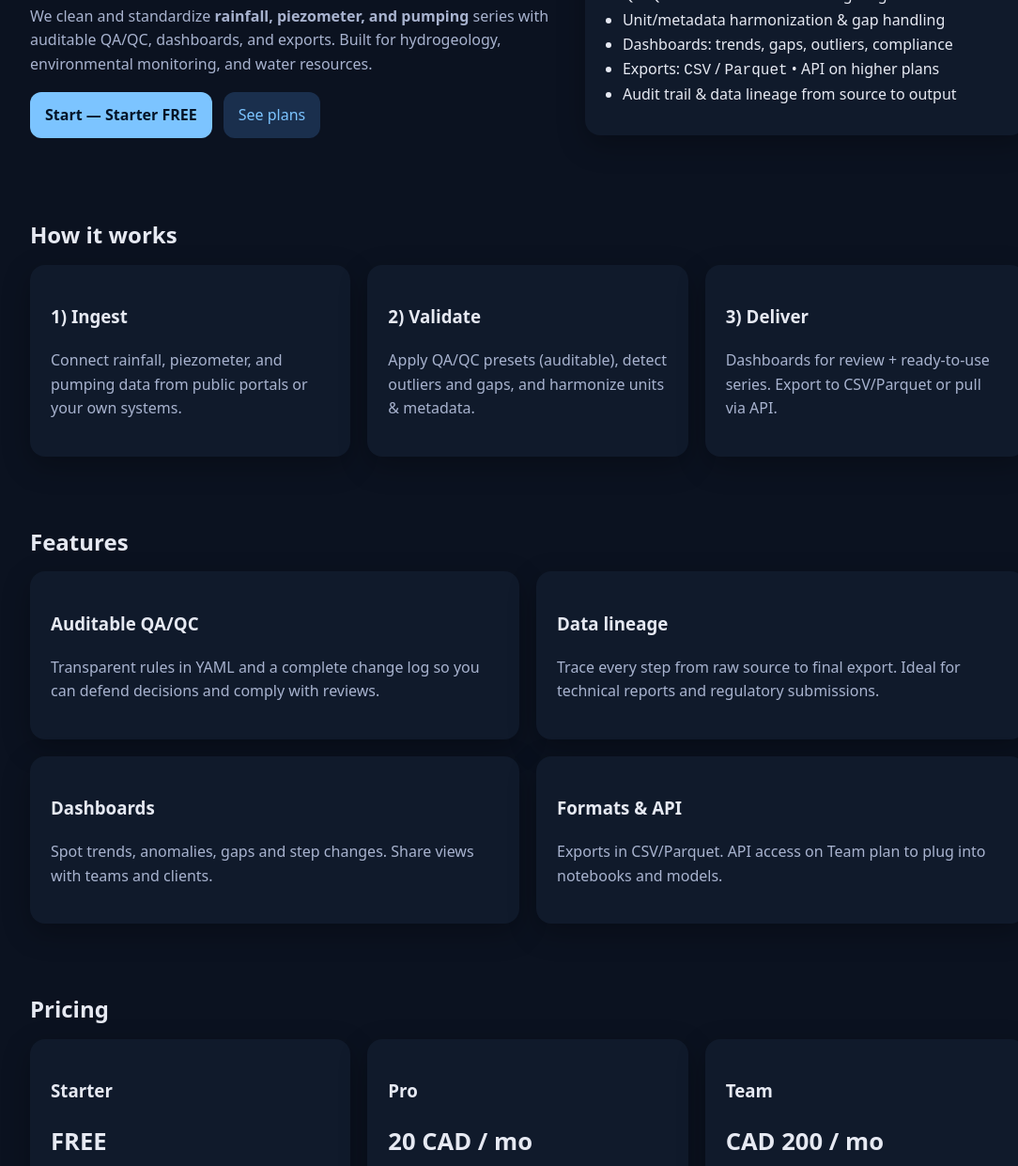
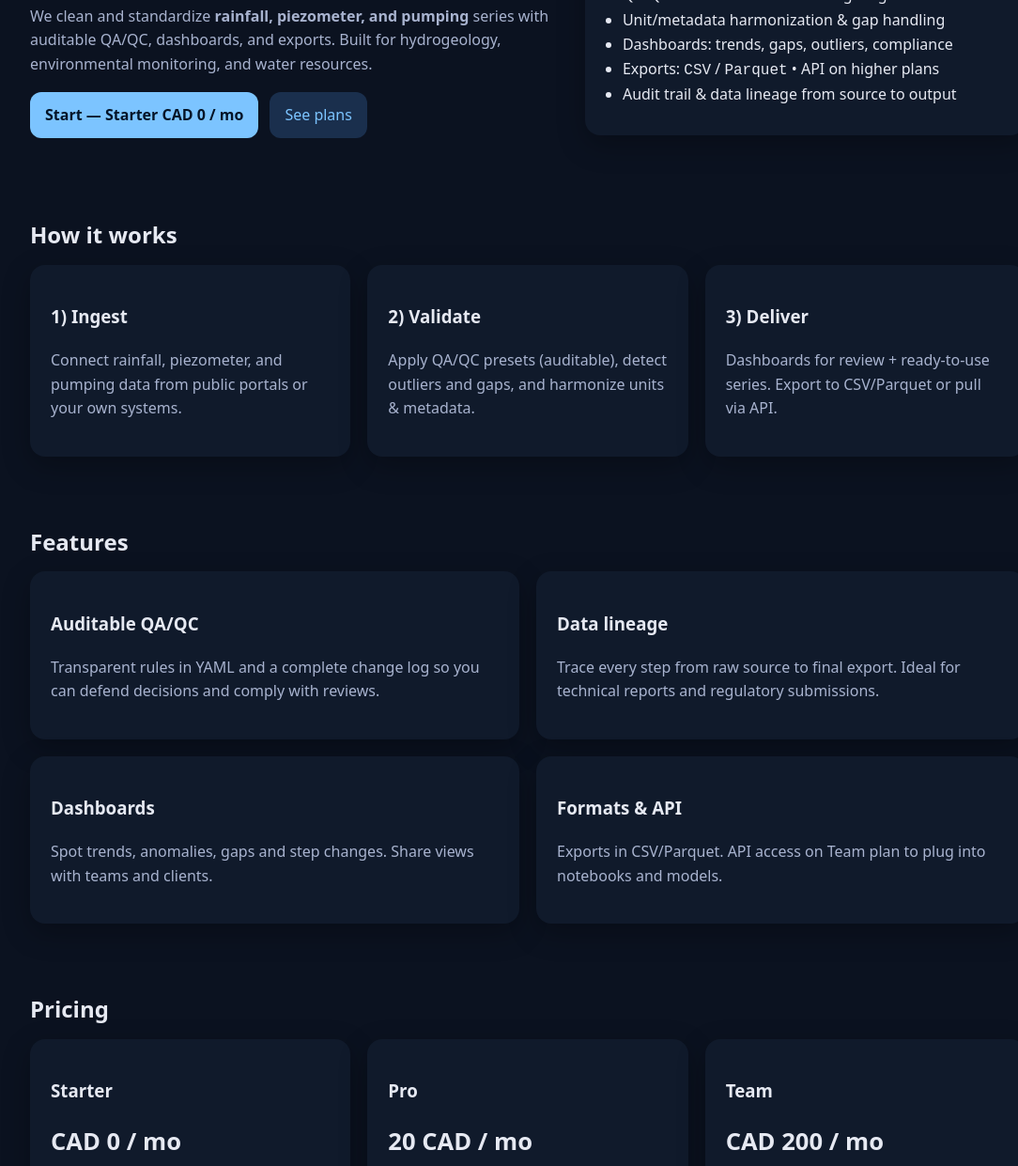
Before and after one commit to preciii7/preciii7.github.io, a plain HTML site: page index.html in a window 1280 px wide. Shown: the part 219-1460 px from the top of the page at 94% size, without its empty margins (78-1162 px from the left). Drawn offline with Linux system fonts and the light colour scheme.

Commit message:
Update index.html
modificacion precios CAD 0 / mo

```diff
--- a/index.html
+++ b/index.html
@@ -65,7 +65,7 @@
         <p>We clean and standardize <strong>rainfall, piezometer, and pumping</strong> series with auditable QA/QC, dashboards, and exports. Built for hydrogeology, environmental monitoring, and water resources.</p>
 
         <div style="display:flex;gap:12px;flex-wrap:wrap">
-          <a class="btn primary" href="YOUR_PADDLE_CHECKOUT_LINK" target="_blank" rel="noopener">Start — Starter FREE</a>
+          <a class="btn primary" href="YOUR_PADDLE_CHECKOUT_LINK" target="_blank" rel="noopener">Start — Starter CAD 0 / mo</a>
           <a class="btn" href="#pricing">See plans</a>
         </div>
       </div>
@@ -126,7 +126,7 @@
       <div class="grid grid3">
         <div class="card">
           <h3>Starter</h3>
-          <p class="price">FREE</p>
+          <p class="price">CAD 0 / mo</p>
           <ul class="muted">
             <li>Up to 10 series</li>
             <li>QA/QC presets</li>
```
